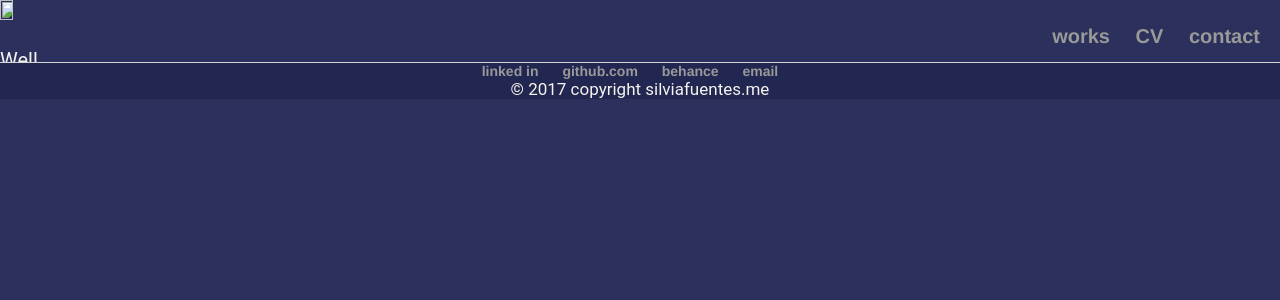
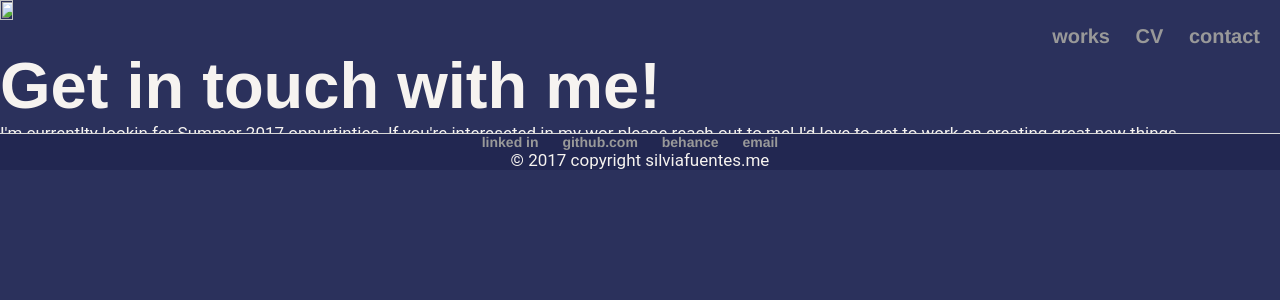
Before and after one commit to silviafuen/silviafuen.github.io, a Jekyll site: the page built from contact/index.html, in a window 1280 px wide. Shown: the top 300 px of the page. Built offline with Jekyll 4.4.1, drawn with Linux system fonts in a browser that asks for light colours.

Commit message:
Added content
Added introductory content.

```diff
--- a/contact/index.html
+++ b/contact/index.html
@@ -4,4 +4,8 @@ title: "Get in Touch"
 date: 2017-01-15
 ---
 
-Well.
+<div class=".col-md-4">
+  <h1>Get in touch with me!</h1>
+  <p> I'm currentlty lookin for Summer 2017 oppurtinties. If you're intereseted in my wor please reach out to me! I'd love to get to work
+  on creating great new things. </p>
+</div>
```
